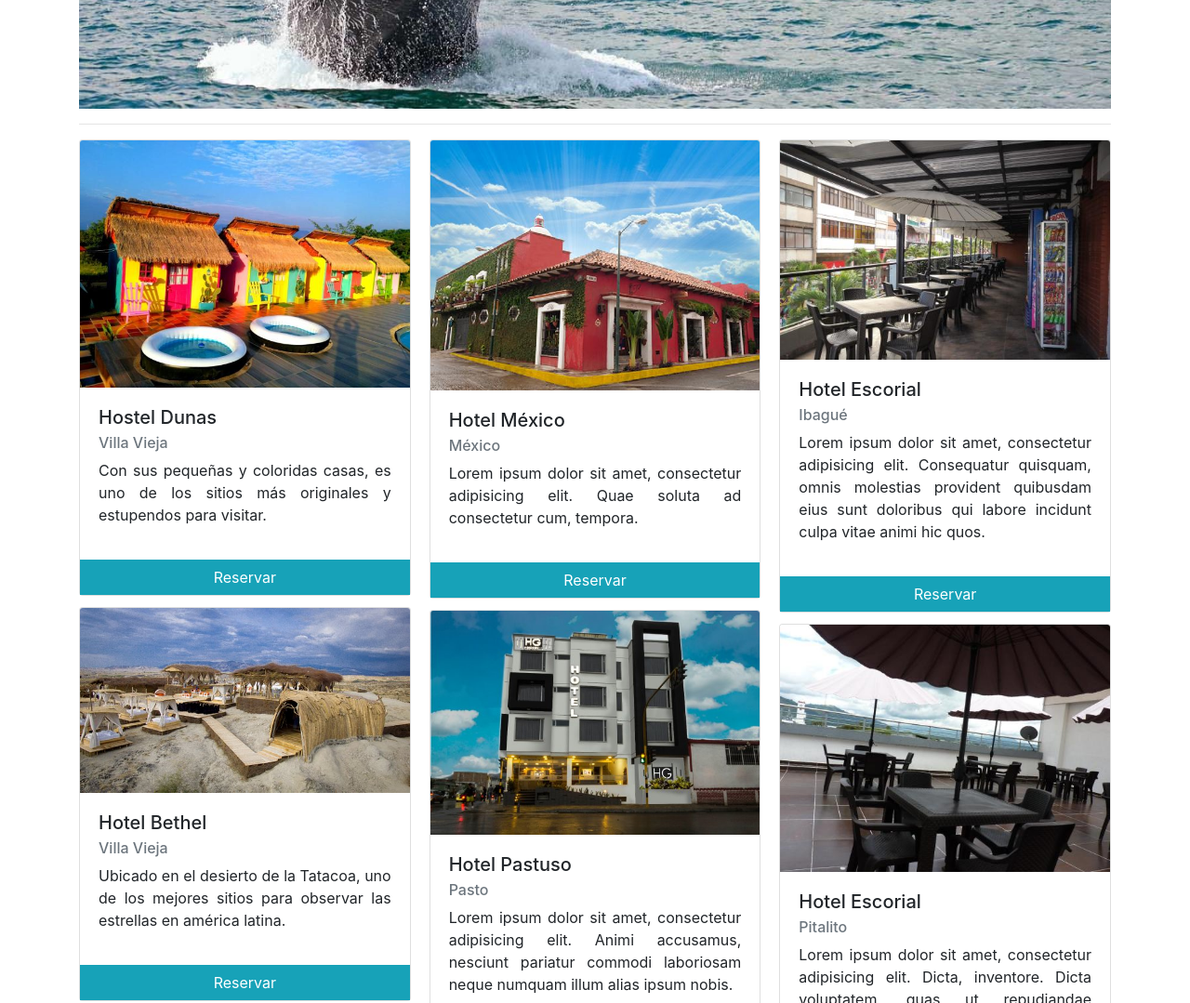
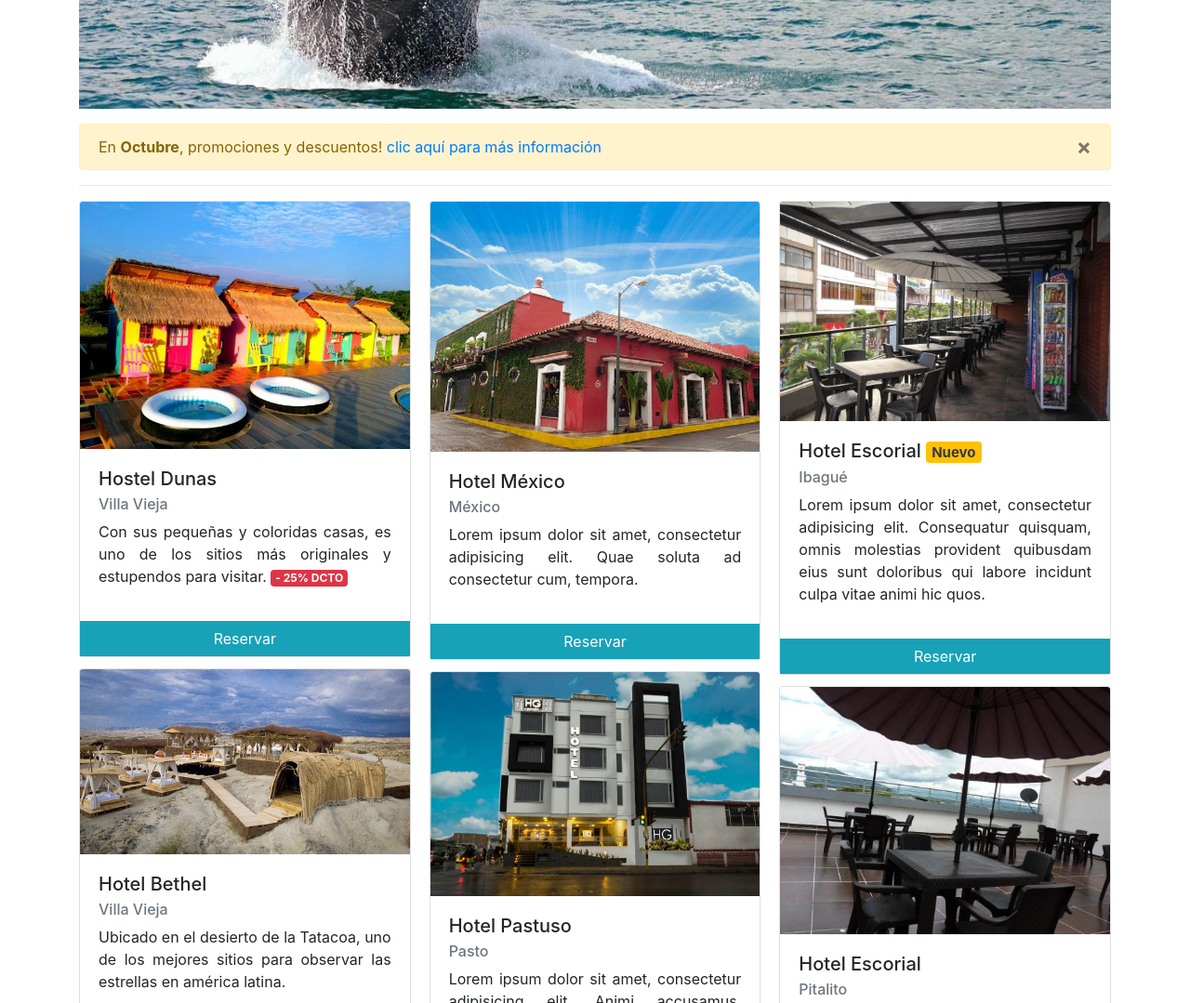
Before and after one commit to afperdomo2/guia-hoteles, a website: page index.html in a window 1280 px wide. Shown: the part 1000-2079 px from the top of the page at 93% size. Drawn offline with nearby package versions, Linux system fonts and the light colour scheme; a web font is replaced by a local one.

Commit message:
Uso de Badged y Alerts en el listado de hoteles

```diff
--- a/index.html
+++ b/index.html
@@ -51,7 +51,13 @@
 				<p class="text-justify">¿No tienes mucho que hacer? También contamos con piscinas, salón de yoga con entrenadores los cuales estarán disponibles para hacer más agradable tu estadio, patio de juegos para los pequeños y campos de baloncesto.</p>
 			</div>
 		</div>
-		<img src="images/gorgona.jpg" class="img-fluid" alt="">
+		<img src="images/gorgona.jpg" class="img-fluid mb-3" alt="">
+		<div class="alert alert-warning" role="alert">
+			En <b>Octubre</b>, promociones y descuentos! <a href="https://www.coursera.org/browse" class="" target="_blank">clic aquí para más información</a>
+			<button type="button" class="close" data-dismiss="alert" aria-label="Close">
+				<span aria-hidden="true">&times;</span>
+			</button>
+		</div>
 		<hr>
 		<div class="card-columns">
 			<div class="card">
@@ -59,7 +65,7 @@
 				<div class="card-body">
 					<h5 class="card-title">Hostel Dunas</h5>
 					<h6 class="card-subtitle text-muted mb-2">Villa Vieja</h6>
-					<p class=" text-justify">Con sus pequeñas y coloridas casas, es uno de los sitios más originales y estupendos para visitar.</p>
+					<p class=" text-justify">Con sus pequeñas y coloridas casas, es uno de los sitios más originales y estupendos para visitar. <span class="badge badge-danger">- 25% DCTO</span></p>
 				</div>
 				<div>
 					<a class="btn btn-info btn-reserva" href="https://web.facebook.com/dunastatacoa/?_rdc=1&_rdr" target="_blank">Reservar</a>
@@ -81,7 +87,7 @@
 				<div class="card-body">
 					<h5 class="card-title">Hotel Masaya</h5>
 					<h6 class="card-subtitle text-muted mb-2">San Agustín</h6>
-					<p class="text-justify">Entre vistas imponentes y ubicado entre las cordilleras central y oriental de los andes, se encuentre este hospedaje que cuenta con una estructura en forma de chozas, hecha en madera y guadua.</p>
+					<p class="text-justify">Entre vistas imponentes y ubicado entre las cordilleras central y oriental de los andes, se encuentre este hospedaje que cuenta con una estructura en forma de chozas, hecha en madera y guadua. <span class="badge badge-danger">- 50% DCTO</span></p>
 				</div>
 				<div>
 					<a class="btn btn-info btn-reserva" href="https://www.masaya-experience.com/san-agustin/" target="_blank">Reservar</a>
@@ -123,7 +129,7 @@
 			<div class="card">
 				<img src="images/escorial-ibague.jpg" class="card-img-top" alt="">
 				<div class="card-body">
-					<h5 class="card-title">Hotel Escorial</h5>
+					<h5 class="card-title">Hotel Escorial <span class="badge badge-warning text-dark"><span class="oi oi-star"></span> Nuevo</span></h5>
 					<h6 class="card-subtitle text-muted mb-2">Ibagué</h6>
 					<p class="text-justify">Lorem ipsum dolor sit amet, consectetur adipisicing elit. Consequatur quisquam, omnis molestias provident quibusdam eius sunt doloribus qui labore incidunt culpa vitae animi hic quos.</p>
 				</div>
```
